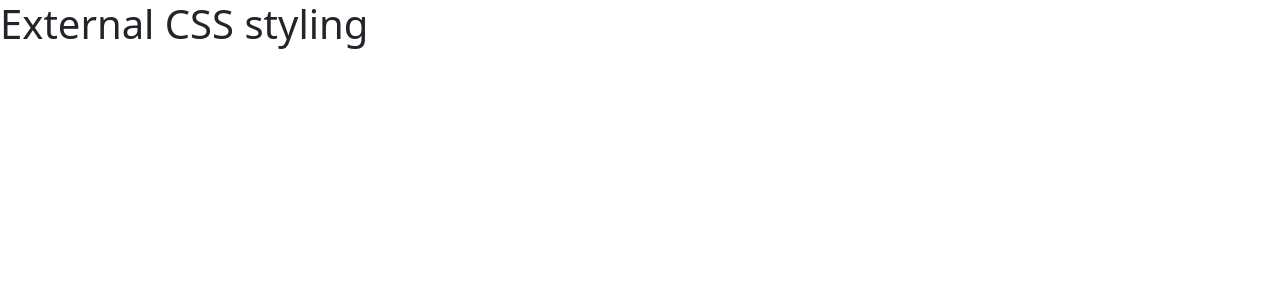
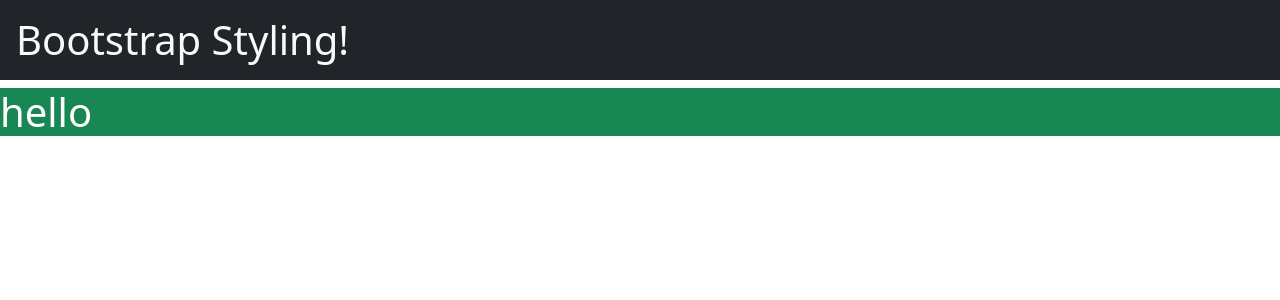
Before and after one commit to borate65/my-react-app-3, a React (Create React App) app: page / in a window 1280 px wide. Shown: the top 300 px of the page. Built offline with nearby package versions, Linux system fonts and the light colour scheme.

Commit message:
basic styling

```diff
--- a/src/App.js
+++ b/src/App.js
@@ -1,15 +1,15 @@
-/** 2.example--------------------------------------- */
+//3. example --------------------------------------
 
-import "./index.js";
-{
-  /**this statement we write in index.js
-because it is globally access file*/
-}
 function App() {
   return (
     <div>
-      <h1 className="butify">External CSS styling</h1>
+      <h1 className="bg-dark text-light p-3">Bootstrap Styling!</h1>
+
+      <h1 className="bg-success" style={{ color: "#fff" }}>
+        hello
+      </h1>
     </div>
   );
 }
+
 export default App;
```
